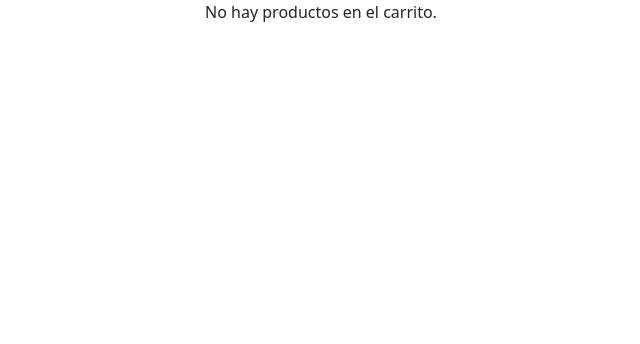
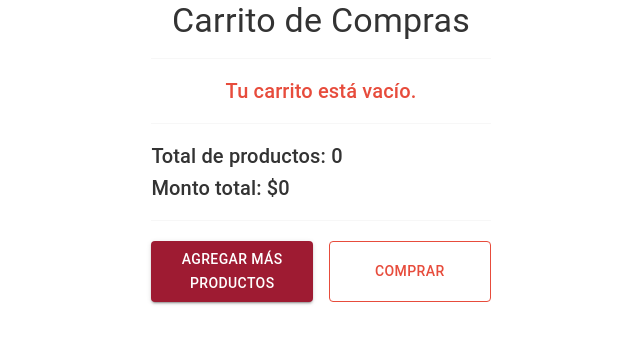
Before and after one commit to HildaEncina/pilar-wines-front, a React (Vite) app in the folder vinoteca/: page /carrito in a window 1280 px wide. Shown: the top 344 px of the page, without its empty margins (319-959 px from the left). Built offline with nearby package versions, Linux system fonts and the light colour scheme.

Commit message:
Se agregaron estilos al componente carrito

```diff
--- a/vinoteca/src/App.jsx
+++ b/vinoteca/src/App.jsx
@@ -1,4 +1,4 @@
-import { Routes, Route } from "react-router-dom";
+import { Routes, Route, useParams } from "react-router-dom";
 import StartedScreen from './Pages/StartedScreen';
 import UsuarioRegistro from "./pages/UsuarioRegistro";
 import Login from "./auth/Login"
--- a/vinoteca/src/layouts/HomeLayout.jsx
+++ b/vinoteca/src/layouts/HomeLayout.jsx
@@ -22,6 +22,7 @@ const HomeLayout = ({ children }) => {
 
 
   const { carritoActual } = useSelector((state) => state.carrito);
+  console.log("Carrito actual de layaout ",carritoActual);
   let cantidadProductos=0;
   // let cantidadProductos = carritoActual?.productos?.length || 0;
   cantidadProductos = cantidadProductos + carritoActual?.productos?.length;
@@ -33,7 +34,7 @@ const HomeLayout = ({ children }) => {
 
 
   const handleCartClick = () => {
-    navigate("/carrito"); // Redirige al componente del carrito
+    navigate('/carrito');
   };
 
   return (
--- a/vinoteca/src/pages/Carrito/carrito-styles.scss
+++ b/vinoteca/src/pages/Carrito/carrito-styles.scss
@@ -1,82 +1,104 @@
-.carrito {
-  max-width: 600px;
-  margin: 2rem auto;
-  padding: 1.5rem;
+@use "../../sass/utils/variables" as var;
+
+.carrito-containper {
+  max-width: 1200px;
+  margin: 0 auto;
+  padding: 20px;
   background-color: #f9f9f9;
-  border: 1px solid #e0e0e0;
-  border-radius: 10px;
-  box-shadow: 0 4px 6px rgba(0, 0, 0, 0.1);
+  border-radius: 8px;
+  box-shadow: 0 2px 10px rgba(0, 0, 0, 0.1);
+}
 
-  h3 {
-    font-size: 1.8rem;
-    font-weight: bold;
-    text-align: center;
-    margin-bottom: 1rem;
-    color: #333;
+.carrito-title {
+  margin-top: 100px;
+  font-size: 2.2rem;
+  font-weight: bold;
+  color: #333;
+  text-align: center;
+  margin-bottom: 20px;
+}
+
+.productos-list {
+  display: flex;
+  flex-wrap: wrap;
+  gap: 16px;
+  justify-content: center;
+}
+
+.producto-card {
+  width: 300px;
+  border-radius: 8px;
+  box-shadow: 0 4px 8px rgba(0, 0, 0, 0.1);
+  transition: transform 0.3s ease;
+  overflow: hidden;
+  background-color: #fff;
+
+  &:hover {
+    transform: translateY(-5px);
   }
 
-  .list-group {
-    .list-group-item {
-      display: flex;
-      justify-content: space-between;
-      align-items: center;
-      padding: 1rem;
-      font-size: 1rem;
-      background-color: #fff;
-      border: none;
-      border-bottom: 1px solid #e0e0e0;
+  .MuiCardMedia-root {
+    border-bottom: 1px solid #ddd;
+  }
 
-      &:last-child {
-        border-bottom: none;
-      }
+  .MuiCardContent-root {
+    padding: 16px;
+    display: flex;
+    flex-direction: column;
+    gap: 8px;
+  }
 
-      .producto-info {
-        flex-grow: 1;
-        display: flex;
-        flex-direction: column;
+  .producto-precio {
+    font-size: 1.2rem;
+    font-weight: bold;
+    color: var.$primary-01;
+  }
 
-        .marca {
-          font-weight: bold;
-          color: #555;
-        }
+  .MuiButton-outlined {
+    width: 100%;
+    margin-top: 10px;
+  }
+}
 
-        .cantidad {
-          font-size: 0.9rem;
-          color: #888;
-        }
-      }
+.empty-carrito {
+  font-size: 1.2rem;
+  font-weight: bold;
+  color: #e74c3c;
+  text-align: center;
+  margin-top: 20px;
+}
 
-      .precio {
-        font-weight: bold;
-        color: #1a73e8;
-      }
+.carrito-summary {
+  font-size: 1.2rem;
+  font-weight: 600;
+  margin-top: 16px;
+  color: #333;
+  display: flex;
+  justify-content: space-between;
+}
+
+.carrito-actions {
+  display: flex;
+  gap: 16px;
+  justify-content: space-between;
+  margin-top: 20px;
+
+  .agregar-producto-btn {
+    width: 48%;
+    background-color: var.$primary-01;
+    &:hover {
+      background-color: var.$primary-03;
+      color: var.$primary-01;
     }
   }
 
-  h4 {
-    text-align: right;
-    margin-top: 1.5rem;
-    font-size: 1.5rem;
-    font-weight: bold;
-    color: #333;
-  }
-
-  .btn-success {
-    display: block;
-    width: 100%;
-    padding: 0.8rem;
-    font-size: 1.2rem;
-    font-weight: bold;
-    color: #fff;
-    background-color: #28a745;
-    border: none;
-    border-radius: 5px;
-    text-align: center;
-    cursor: pointer;
-    transition: background-color 0.3s;
-
+  .eliminar-carrito-btn {
+    width: 48%;
+    border-color: #e74c3c;
+    color: #e74c3c;
     &:hover {
-      background-color: #218838;
+      background-color: var.$neutral-01;
+      color: white;
     }
   }
 }
--- a/vinoteca/src/pages/Carrito/index.jsx
+++ b/vinoteca/src/pages/Carrito/index.jsx
@@ -1,58 +1,144 @@
+import { useEffect } from "react";
+import PropTypes from "prop-types";
+import { Box, Button, Typography, Divider, Card, CardMedia, CardContent, CardActions } from "@mui/material";
+import { useDispatch, useSelector } from "react-redux";
+import { obtenerCarritoPorID, editarCarritoPorID } from "./carritoSlice";
+import "./carrito-styles.scss";
+import "../../componente/CardProducto/cardProducto.scss"
+import { useNavigate, useParams } from "react-router-dom";
 
-import { useSelector } from 'react-redux';
-import CardProducto from '../../componente/CardProducto'; // Asegúrate de que la ruta sea correcta
-import PropTypes from 'prop-types'; // Importa PropTypes
-import './carrito-styles.scss'; // Estilos opcionales
 
 const Carrito = () => {
-    // Suponiendo que tienes el carrito en tu estado de Redux
-    const { productos, montoTotal } = useSelector(state => state.carrito); // Cambia esto según tu estructura de Redux
+    const navigate = useNavigate();
 
-    if (!productos || productos.length === 0) {
-        return <div>No hay productos en el carrito.</div>;
-    }
+    const dispatch = useDispatch();
+    const { carritoActual } = useSelector((state) => state.carrito);
+    console.log("Soy el carritoActual de la card carrito " , carritoActual)
+
+
+
+
+    // const eliminarProducto = (idProducto) => {
+    //     const nuevosProductos = carritoActual.productos.filter((producto) => producto.id !== idProducto);
+    //     dispatch(
+    //         editarCarritoPorID({
+    //             id: carritoActual._id,
+    //             camposParaActualizar: {
+    //                 productos: nuevosProductos,
+    //                 cantidadProductos: nuevosProductos.length,
+    //                 montoTotal: nuevosProductos.reduce((acc, prod) => acc + prod.precio, 0)
+    //             }
+    //         })
+    //     );
+    // };
+
+    // const eliminarCarrito = () => {
+    //     dispatch(
+    //         editarCarritoPorID({
+    //             id: carritoActual._id,
+    //             camposParaActualizar: {
+    //                 productos: [],
+    //                 cantidadProductos: 0,
+    //                 montoTotal: 0
+    //             }
+    //         })
+    //     );
+    // };
+
+    // if (estado === "loading") {
+    //     return <Typography variant="h6">Cargando carrito...</Typography>;
+    // }
+
+    // if (error) {
+    //     return <Typography variant="h6" color="error">Error: {error}</Typography>;
+    // }
 
     return (
-        <div className="carrito">
-            <h2>Productos en el carrito</h2>
-            <div className="carrito-lista">
-            {productos.map(producto => {
-    if (!producto.fotos || !Array.isArray(producto.fotos)) {
-        producto.fotos = []; // O asigna un valor por defecto
-    }
-    return (
-        <CardProducto
-            key={producto.id}
-            id={producto.id}
-            marca={producto.marca}
-            tipo={producto.tipo}
-            cosecha={producto.cosecha}
-            precio={producto.precio}
-            fotos={producto.fotos}
-        />
-    );
-})}
-            </div>
-            <div className="monto-total">
-                <h3>Monto Total: ${montoTotal}</h3>
-            </div>
-        </div>
+
+        <Box className="carrito-container">
+            <Typography variant="h4" className="carrito-title">
+               Carrito de Compras
+            </Typography>
+
+            <Divider sx={{ margin: "16px 0" }} />
+
+            {carritoActual?.productos.length > 0 ? (
+                <Box className="productos-list">
+                    {carritoActual.productos.map((producto, index) => (
+                        <Card key={index} className="producto-card">
+                            <CardMedia
+                                component="img"
+                                height="140"
+                                image={producto.fotos[0] || "https://via.placeholder.com/150"}
+                                alt={producto.marca}
+                            />
+                            <CardContent>
+                                <Typography variant="h6" component="div">
+                                    {producto.marca}
+                                </Typography>
+                                <Typography variant="body2" color="text.secondary">
+                                    {producto.tipo} - Cosecha: {producto.cosecha}
+                                </Typography>
+                                <Typography variant="body1" color="text.primary" className="producto-precio">
+                                    ${producto.precio.toLocaleString()}
+                                </Typography>
+                            </CardContent>
+                            <CardActions>
+                                <Button
+                                    variant="outlined"
+                                    color="error"
+                                    // onClick={() => eliminarProducto(producto.id)}
+                                    className="eliminar-producto-btn"
+                                >
+                                    Eliminar
+                                </Button>
+                            </CardActions>
+                        </Card>
+                    ))}
+                </Box>
+            ) : (
+                <Typography variant="h6" className="empty-carrito">
+                    Tu carrito está vacío.
+                </Typography>
+            )}
+
+            <Divider sx={{ margin: "16px 0" }} />
+
+            <Typography variant="h6" className="carrito-summary">
+                Total de productos: {carritoActual?.cantidadProductos || 0}
+            </Typography>
+            <Typography variant="h6" className="carrito-summary">
+                Monto total: ${carritoActual?.montoTotal?.toFixed(2) || 0}
+            </Typography>
+
+            <Divider sx={{ margin: "16px 0" }} />
+
+            <Box className="carrito-actions">
+                <Button
+                    variant="contained"
+                    color="primary"
+
+                    onClick={() => navigate('/home')}
+                    target="_blank"
+                    className="agregar-producto-btn"
+                >
+                    Agregar más productos
+                </Button>
+
+
+                <Button
+                    variant="outlined"
+                    color="error"
+                    href="https://wa.me/+5491165495756?text=Hola,%20estoy%20interesado%20en%20el%20producto%20"
+                    className="eliminar-carrito-btn"
+                >
+                   Comprar
+                </Button>
+            </Box>
+        </Box>
     );
 };
 
-// Definición de PropTypes
-Carrito.propTypes = {
-    productos: PropTypes.arrayOf(
-        PropTypes.shape({
-            id: PropTypes.oneOfType([PropTypes.string, PropTypes.number]).isRequired,
-            marca: PropTypes.string.isRequired,
-            tipo: PropTypes.string.isRequired,
-            cosecha: PropTypes.string.isRequired,
-            precio: PropTypes.number.isRequired,
-            fotos: PropTypes.arrayOf(PropTypes.string).isRequired,
-        })
-    ).isRequired,
-    montoTotal: PropTypes.number.isRequired,
-};
+
 
 export default Carrito;
```
